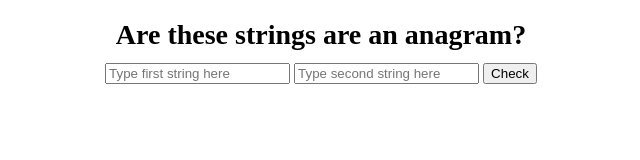
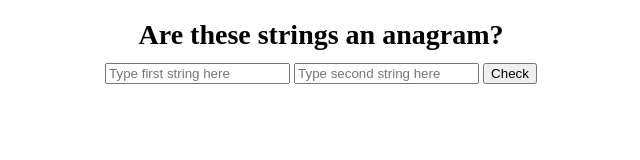
Before and after one commit to Olezha83/isAnagram-app, a plain HTML site: page index.html in a window 1280 px wide. Shown: the whole page, without its empty margins (319-959 px from the left). Drawn offline with Linux system fonts and the light colour scheme.

Commit message:
grammar correction

```diff
--- a/index.html
+++ b/index.html
@@ -9,7 +9,7 @@
   </head>
   <body>
     <div class="app">
-      <h1 id="question">Are these strings are an anagram?</h1>
+      <h1 id="question">Are these strings an anagram?</h1>
       <div>
         <input id="string_one" placeholder="Type first string here" />
         <input id="string_two" placeholder="Type second string here" />
```
